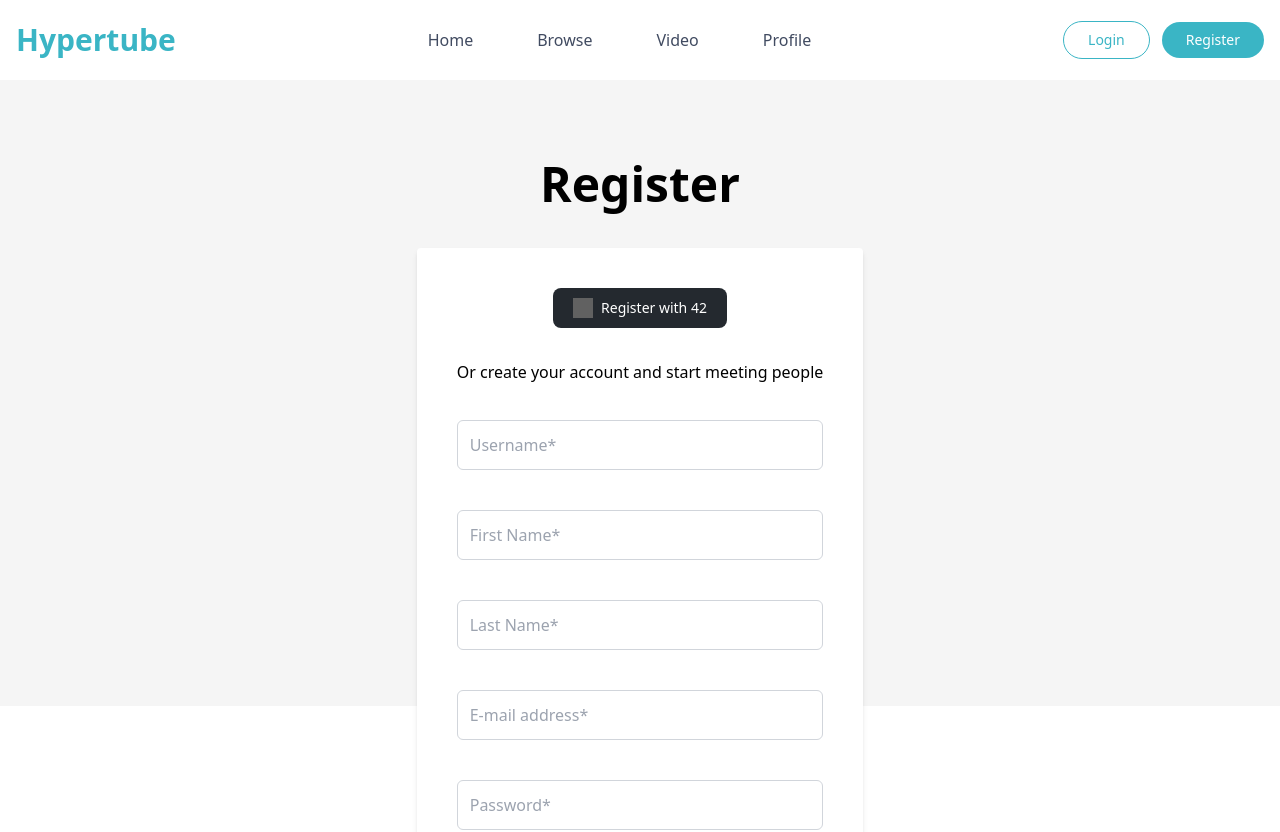
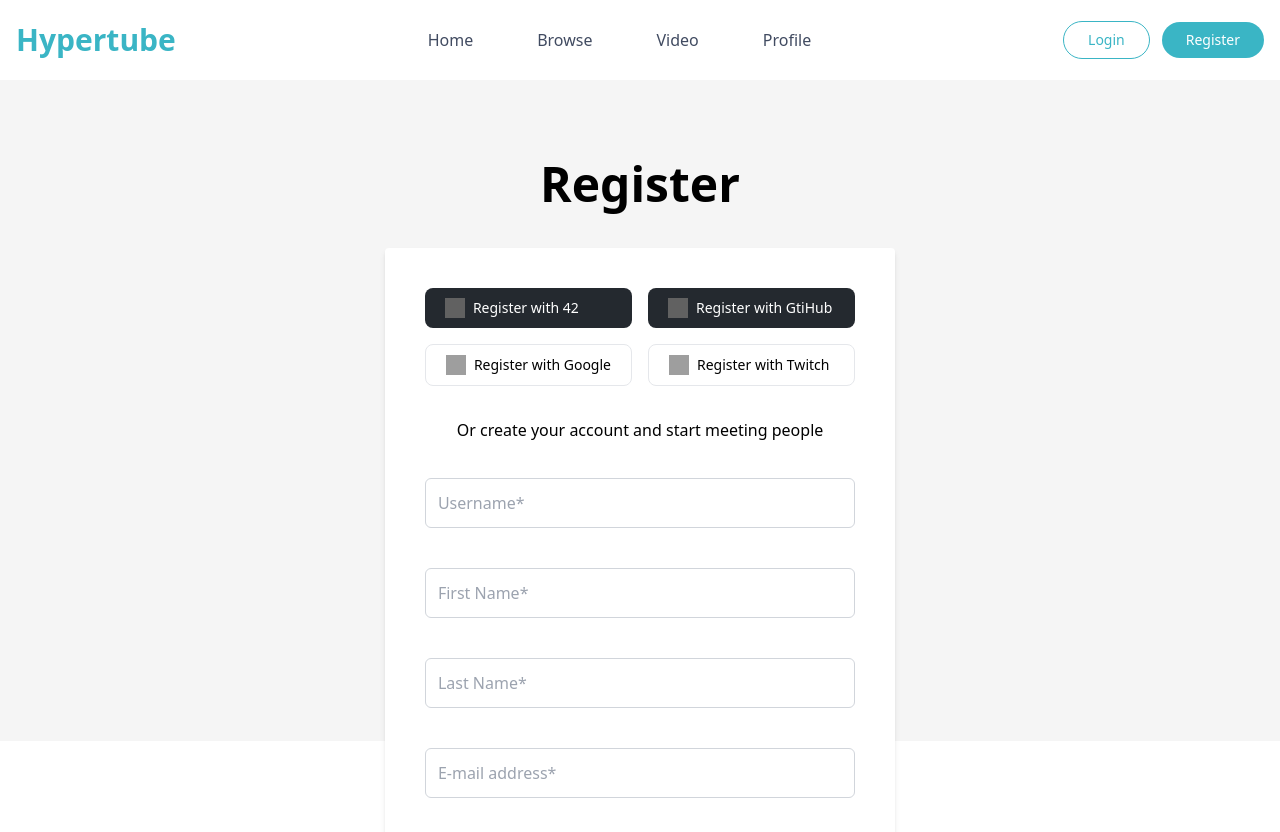
Before and after one commit to Flamiing/42_hypertube, a React (Vite) app in the folder Frontend/: page /register in a window 1280 px wide. Shown: the top 832 px of the page. Built offline with nearby package versions, Linux system fonts and the light colour scheme; no server answers; grey boxes are pictures that could not be loaded.

Commit message:
oauth buttons

```diff
--- a/Frontend/src/components/common/Oauth42Button.tsx
+++ b/Frontend/src/components/common/oauthButtons/Oauth42Button.tsx
@@ -11,10 +11,10 @@ const Oauth42Button: React.FC<Oauth42ButtonProps> = ({
 }) => {
 	const handleRedirect = () => {
 		window.location.href =
-            //"https://id.twitch.tv/oauth2/authorize?client_id=2byqqpwcoa3plgznq5xczqfekztj8v&redirect_uri=http://localhost:3000/auth/oauth/callback&response_type=code&scope=openid%20user:read:email"
+			//"https://id.twitch.tv/oauth2/authorize?client_id=2byqqpwcoa3plgznq5xczqfekztj8v&redirect_uri=http://localhost:3000/auth/oauth/callback&response_type=code&scope=openid%20user:read:email"
 			//"https://github.com/login/oauth/authorize?client_id=Ov23ligzxHo3I2lgY3fd&redirect_uri=http://localhost:3000/auth/oauth/callback&scope=user&allow_signup=true"
-            //"https://accounts.google.com/o/oauth2/v2/auth?client_id=160018668974-1tfd98ha68bhtu5sasf6s7k9nr23rmjg.apps.googleusercontent.com&redirect_uri=http://localhost:3000/auth/oauth/callback&response_type=code&scope=openid email profile&access_type=offline&prompt=consent"
-            "https://api.intra.42.fr/oauth/authorize?client_id=u-s4t2ud-d8c2e27924a8f2dbb2e40b427c410bb700a13d1cce5dcc471206b7671ed2e633&redirect_uri=http%3A%2F%2Flocalhost%3A3000%2Fauth%2Foauth%2Fcallback&response_type=code";
+			//"https://accounts.google.com/o/oauth2/v2/auth?client_id=160018668974-1tfd98ha68bhtu5sasf6s7k9nr23rmjg.apps.googleusercontent.com&redirect_uri=http://localhost:3000/auth/oauth/callback&response_type=code&scope=openid email profile&access_type=offline&prompt=consent"
+			"https://api.intra.42.fr/oauth/authorize?client_id=u-s4t2ud-d8c2e27924a8f2dbb2e40b427c410bb700a13d1cce5dcc471206b7671ed2e633&redirect_uri=http%3A%2F%2Flocalhost%3A3000%2Fauth%2Foauth%2Fcallback&response_type=code";
 	};
 
 	return (
--- /dev/null
+++ b/Frontend/src/components/common/oauthButtons/OauthGithubButton.tsx
@@ -0,0 +1,36 @@
+import React from "react";
+
+interface OauthGithubButtonProps {
+	action: string;
+	disabled?: boolean;
+}
+
+const OauthGithubButton: React.FC<OauthGithubButtonProps> = ({
+	action,
+	disabled = false,
+}) => {
+	const handleRedirect = () => {
+		window.location.href =
+			"https://github.com/login/oauth/authorize?client_id=Ov23ligzxHo3I2lgY3fd&redirect_uri=http://localhost:3000/auth/oauth/callback&scope=user&allow_signup=true"
+	};
+
+	return (
+		<button
+			onClick={handleRedirect}
+			type="button"
+			disabled={disabled}
+			className={`text-white bg-[#24292F] hover:bg-[#24292F]/90 focus:ring-4 focus:outline-none focus:ring-[#24292F]/50 font-medium rounded-lg text-sm px-5 py-2.5 text-center inline-flex items-center ${
+				disabled ? "opacity-50 cursor-not-allowed" : ""
+			}`}
+		>
+			<img
+				src="https://upload.wikimedia.org/wikipedia/commons/9/95/Font_Awesome_5_brands_github.svg"
+				alt="Github Logo"
+				className="w-5 h-5 invert"
+			/>
+			<span className="ms-2 h-fit">{action} with GtiHub</span>
+		</button>
+	);
+};
+
+export default OauthGithubButton;
--- /dev/null
+++ b/Frontend/src/components/common/oauthButtons/OauthGoogleButton.tsx
@@ -0,0 +1,36 @@
+import React from "react";
+
+interface OauthGoogleButtonProps {
+	action: string;
+	disabled?: boolean;
+}
+
+const OauthGoogleButton: React.FC<OauthGoogleButtonProps> = ({
+	action,
+	disabled = false,
+}) => {
+	const handleRedirect = () => {
+		window.location.href =
+			"https://accounts.google.com/o/oauth2/v2/auth?client_id=160018668974-1tfd98ha68bhtu5sasf6s7k9nr23rmjg.apps.googleusercontent.com&redirect_uri=http://localhost:3000/auth/oauth/callback&response_type=code&scope=openid email profile&access_type=offline&prompt=consent";
+	};
+
+	return (
+		<button
+			onClick={handleRedirect}
+			type="button"
+			disabled={disabled}
+			className={`bg-white hover:bg-[#e8e8e8] border focus:ring-4 focus:outline-none focus:ring-[#24292F]/50 font-medium rounded-lg text-sm px-5 py-2.5 text-center inline-flex items-center ${
+				disabled ? "opacity-50 cursor-not-allowed" : ""
+			}`}
+		>
+			<img
+				src="https://upload.wikimedia.org/wikipedia/commons/c/c1/Google_%22G%22_logo.svg"
+				alt="Google log"
+				className="w-5 h-5"
+			/>
+			<span className="ms-2 h-fit">{action} with Google</span>
+		</button>
+	);
+};
+
+export default OauthGoogleButton;
--- /dev/null
+++ b/Frontend/src/components/common/oauthButtons/OauthTwitchButton.tsx
@@ -0,0 +1,36 @@
+import React from "react";
+
+interface OauthTwitchButtonProps {
+	action: string;
+	disabled?: boolean;
+}
+
+const OauthTwitchButton: React.FC<OauthTwitchButtonProps> = ({
+	action,
+	disabled = false,
+}) => {
+	const handleRedirect = () => {
+		window.location.href =
+			"https://id.twitch.tv/oauth2/authorize?client_id=2byqqpwcoa3plgznq5xczqfekztj8v&redirect_uri=http://localhost:3000/auth/oauth/callback&response_type=code&scope=openid%20user:read:email";
+	};
+
+	return (
+		<button
+			onClick={handleRedirect}
+			type="button"
+			disabled={disabled}
+			className={`bg-white hover:bg-[#e8e8e8] border focus:ring-4 focus:outline-none focus:ring-[#24292F]/50 font-medium rounded-lg text-sm px-5 py-2.5 text-center inline-flex items-center ${
+				disabled ? "opacity-50 cursor-not-allowed" : ""
+			}`}
+		>
+			<img
+				src="https://upload.wikimedia.org/wikipedia/commons/d/d3/Twitch_Glitch_Logo_Purple.svg"
+				alt="Twitch Logo"
+				className="w-5 h-5"
+			/>
+			<span className="ms-2 h-fit">{action} with Twitch</span>
+		</button>
+	);
+};
+
+export default OauthTwitchButton;
--- a/Frontend/src/pages/LogIn/Form.tsx
+++ b/Frontend/src/pages/LogIn/Form.tsx
@@ -2,7 +2,10 @@ import React, { useState } from "react";
 import { Link, useNavigate } from "react-router-dom";
 import FormInput from "../../components/common/FormInput";
 import MsgCard from "../../components/common/MsgCard";
-import OauthButton from "../../components/common/Oauth42Button";
+import OauthGoogleButton from "../../components/common/oauthButtons/OauthGoogleButton";
+import Oauth42Button from "../../components/common/oauthButtons/Oauth42Button";
+import OauthGithubButton from "../../components/common/oauthButtons/OauthGithubButton";
+import OauthTwitchButton from "../../components/common/oauthButtons/OauthTwitchButton";
 import { useAuth } from "../../context/AuthContext";
 import RegularButton from "../../components/common/RegularButton";
 import ResetPassword from "./ResetPassword";
@@ -72,7 +75,12 @@ const LoginForm: React.FC = () => {
 					onSubmit={submitForm}
 					className="flex gap-8 flex-col items-center"
 				>
-					<OauthButton action="Login" disabled={isSubmitting} />
+					<div className="grid grid-cols-2 gap-4 w-full">
+						<Oauth42Button action="Login" disabled={isSubmitting} />
+						<OauthGithubButton action="Login" disabled={isSubmitting} />
+						<OauthGoogleButton action="Login" disabled={isSubmitting} />
+						<OauthTwitchButton action="Login" disabled={isSubmitting} />
+					</div>
 					<p>Or enter your credentials to access your account</p>
 					<FormInput
 						name="username"
--- a/Frontend/src/pages/Register/Form.tsx
+++ b/Frontend/src/pages/Register/Form.tsx
@@ -2,7 +2,10 @@ import React from "react";
 import { useState } from "react";
 import { Link } from "react-router-dom";
 import FormInput from "../../components/common/FormInput";
-import OauthButton from "../../components/common/Oauth42Button";
+import OauthGoogleButton from "../../components/common/oauthButtons/OauthGoogleButton";
+import Oauth42Button from "../../components/common/oauthButtons/Oauth42Button";
+import OauthGithubButton from "../../components/common/oauthButtons/OauthGithubButton";
+import OauthTwitchButton from "../../components/common/oauthButtons/OauthTwitchButton";
 import authApi from "../../services/api/auth";
 import MsgCard from "../../components/common/MsgCard";
 import RegularButton from "../../components/common/RegularButton";
@@ -75,7 +78,21 @@ const Form: React.FC = () => {
 				onSubmit={submitForm}
 				className="bg-white shadow-md flex flex-col gap-8 p-10 rounded max-w-3xl items-center"
 			>
-				<OauthButton action="Register" disabled={isSubmitting} />
+				<div className="grid grid-cols-2 gap-4 w-full">
+					<Oauth42Button action="Register" disabled={isSubmitting} />
+					<OauthGithubButton
+						action="Register"
+						disabled={isSubmitting}
+					/>
+					<OauthGoogleButton
+						action="Register"
+						disabled={isSubmitting}
+					/>
+					<OauthTwitchButton
+						action="Register"
+						disabled={isSubmitting}
+					/>
+				</div>
 				<p>Or create your account and start meeting people</p>
 				<FormInput
 					name="username"
```
